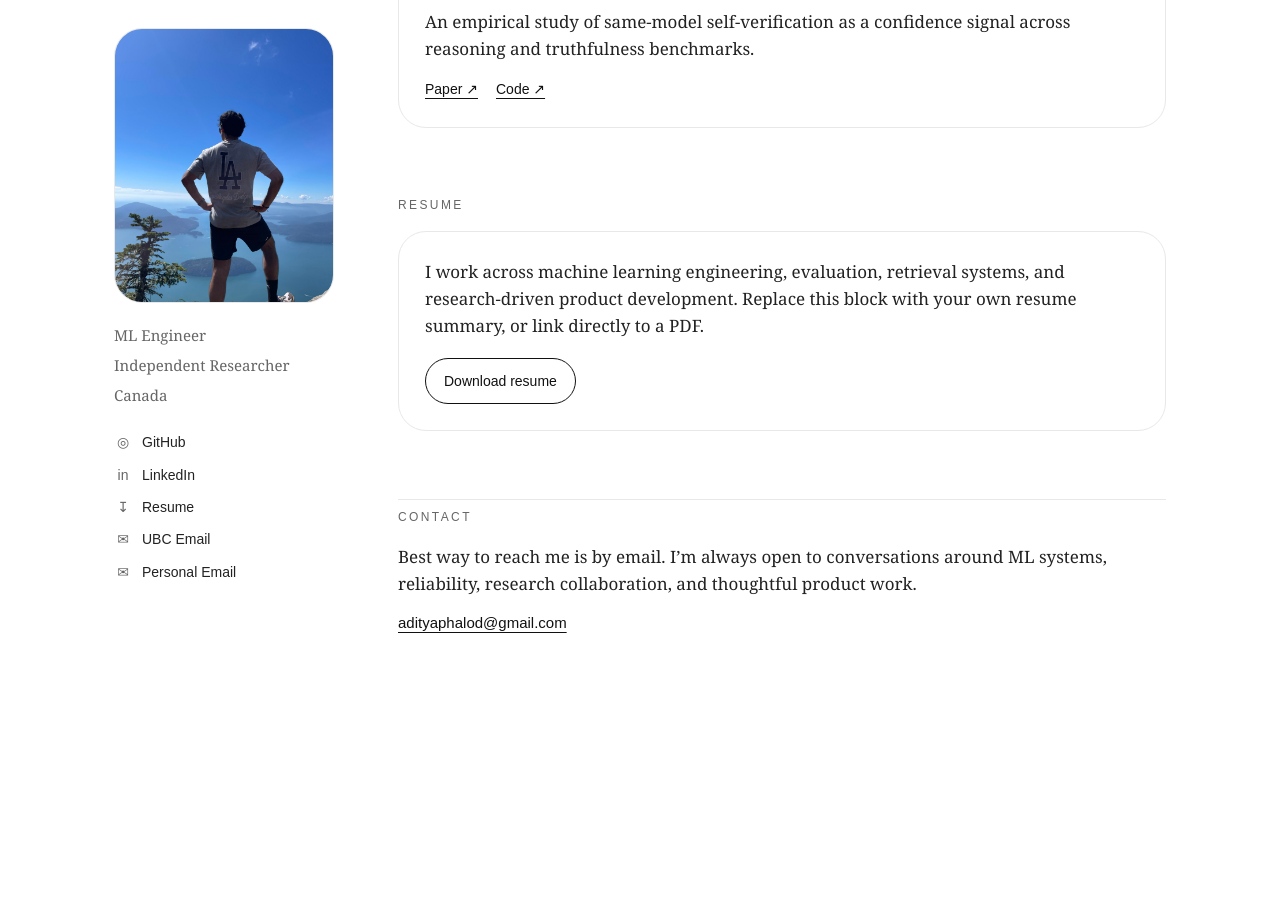
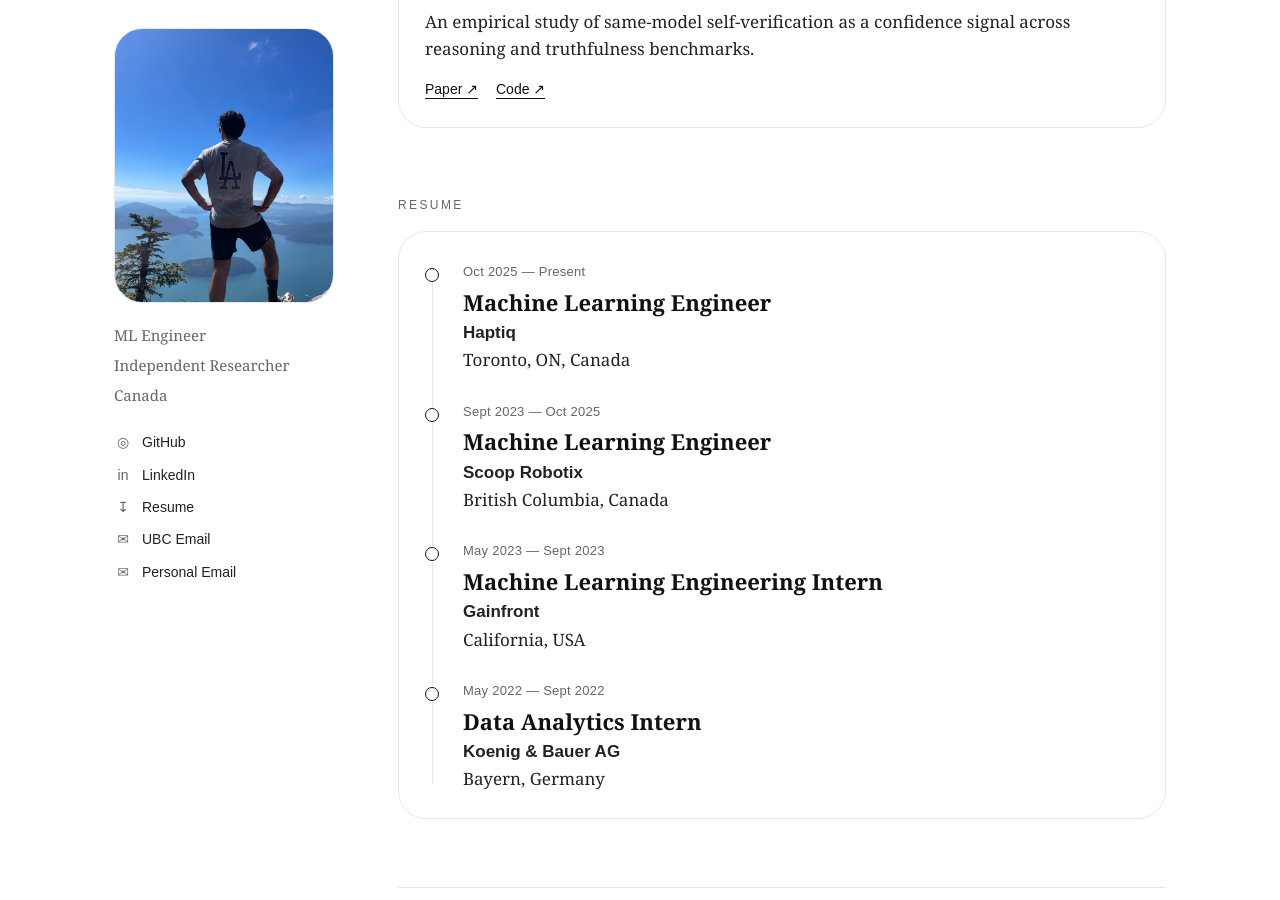
Before and after one commit to phalod-aditya/phalod-aditya.github.io, a Jekyll site: the page docs/index.html, which Jekyll copies as it is, in a window 1280 px wide and 900 px high, scrolled down 861 px. Built offline with Jekyll 4.4.1, drawn with Linux system fonts in a browser that asks for light colours; before the commit the page ends 1560 px from its top, so only the background shows below that.

Commit message:
Add resume timeline section to index.html

```diff
--- a/docs/index.html
+++ b/docs/index.html
@@ -119,13 +119,47 @@
           <section id="resume" class="section">
             <div class="section-label">Resume</div>
             <div class="resume-box">
-              <p>
-                I work across machine learning engineering, evaluation,
-                retrieval systems, and research-driven product development.
-                Replace this block with your own resume summary, or link directly
-                to a PDF.
-              </p>
-              <a class="button" href="./files/resume-placeholder.txt">Download resume</a>
+              <div class="timeline">
+                <article class="timeline-item">
+                  <div class="timeline-dot"></div>
+                  <div class="timeline-content">
+                    <div class="timeline-date">Oct 2025 — Present</div>
+                    <h3>Machine Learning Engineer</h3>
+                    <p class="timeline-company">Haptiq</p>
+                    <p class="timeline-location">Toronto, ON, Canada</p>
+                  </div>
+                </article>
+
+                <article class="timeline-item">
+                  <div class="timeline-dot"></div>
+                  <div class="timeline-content">
+                    <div class="timeline-date">Sept 2023 — Oct 2025</div>
+                    <h3>Machine Learning Engineer</h3>
+                    <p class="timeline-company">Scoop Robotix</p>
+                    <p class="timeline-location">British Columbia, Canada</p>
+                  </div>
+                </article>
+
+                <article class="timeline-item">
+                  <div class="timeline-dot"></div>
+                  <div class="timeline-content">
+                    <div class="timeline-date">May 2023 — Sept 2023</div>
+                    <h3>Machine Learning Engineering Intern</h3>
+                    <p class="timeline-company">Gainfront</p>
+                    <p class="timeline-location">California, USA</p>
+                  </div>
+                </article>
+
+                <article class="timeline-item">
+                  <div class="timeline-dot"></div>
+                  <div class="timeline-content">
+                    <div class="timeline-date">May 2022 — Sept 2022</div>
+                    <h3>Data Analytics Intern</h3>
+                    <p class="timeline-company">Koenig &amp; Bauer AG</p>
+                    <p class="timeline-location">Bayern, Germany</p>
+                  </div>
+                </article>
+              </div>
             </div>
           </section>
 
```
